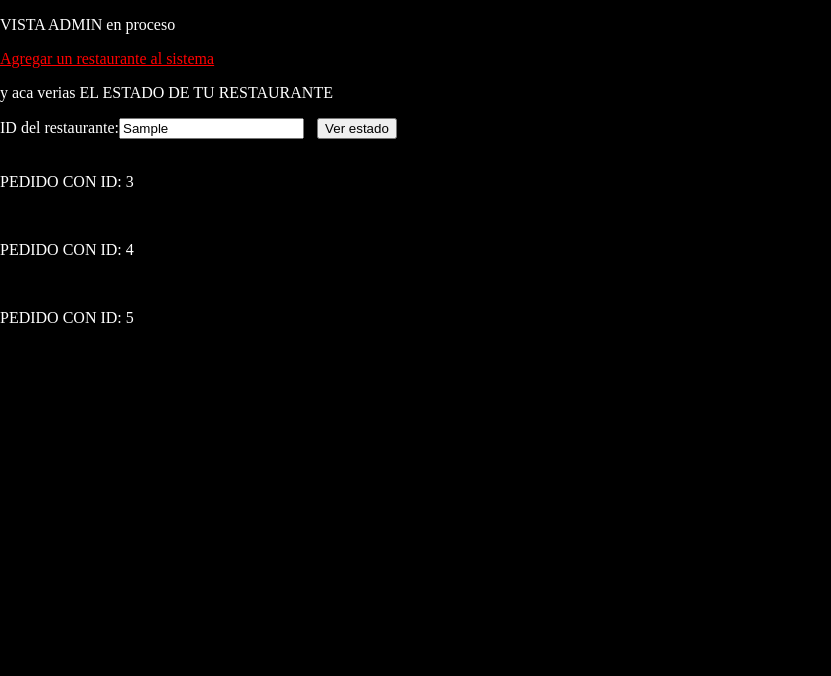
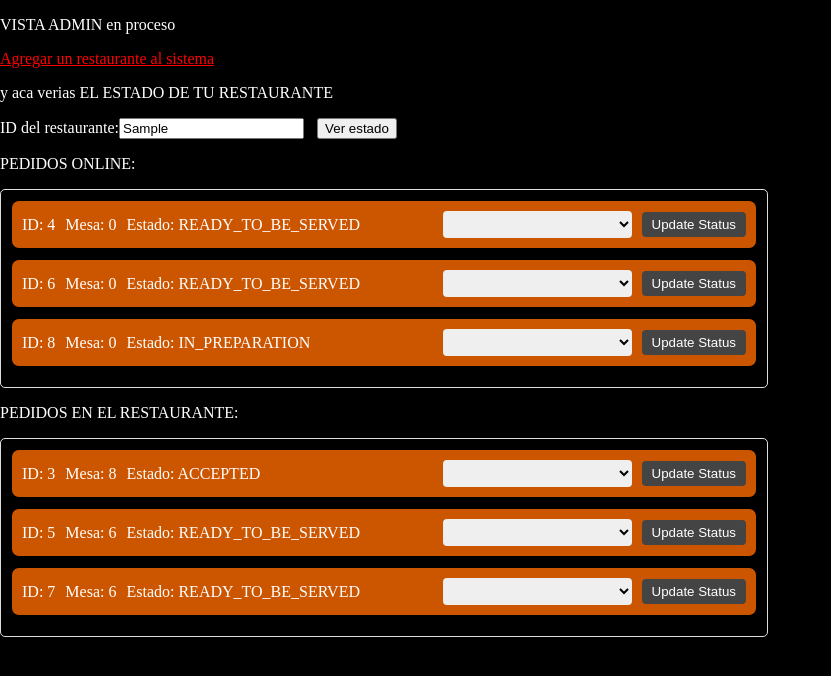
Before and after one commit to P11-P11/front_atado_con_alambre, an Angular app in the folder frontAlambre/: page /admin in a window 1280 px wide. Both pictures are taken after typing "Sample" into the empty fields and a click on the button "Ver estado". Shown: the top 676 px of the page, without its empty margins (0-831 px from the left). Built offline with nearby package versions, Linux system fonts and the light colour scheme.

Commit message:
sigue pantalla listar pedidos

```diff
--- a/frontAlambre/src/app/env/environment.ts
+++ b/frontAlambre/src/app/env/environment.ts
@@ -1,4 +1,4 @@
 export const Environment = {
     conectadoApi: false,
-    apiUrl: 'http://localhost:8080'
+    apiUrl: 'http://localhost:8080' // NO INCLUYE / AL FINAL
 };
--- /dev/null
+++ b/frontAlambre/src/app/item-order/item-order.component.css
@@ -0,0 +1,50 @@
+.order-item {
+    display: flex;
+    align-items: center;
+    padding: 10px;
+    margin-bottom: 10px;
+    border: 1px solid black;
+    border-radius: 8px;
+    background-color: #cc5500; /* Naranja oscuro */
+    color: white;
+    justify-content: space-between; /* Esto asegura que los elementos se distribuyan entre los extremos */
+
+}
+
+.order-info {
+    display: flex;
+    gap: 10px; /* Espacio entre ID, número de mesa y estado */
+    margin-right: 15px; /* Espacio entre el texto y las acciones */
+    flex-grow: 1; /* Esto hace que esta parte ocupe todo el espacio disponible a la izquierda */
+}
+
+.order-info p {
+    margin: 0;
+}
+
+.order-actions {
+    display: flex;
+    align-items: center;
+    gap: 10px; /* Espacio entre el select y el botón */
+    justify-content: flex-end; /* Empuja los elementos hacia la derecha */
+}
+
+.order-actions select {
+    padding: 5px;
+    border-radius: 4px;
+    border: none;
+}
+
+.order-actions button {
+    padding: 5px 10px;
+    border: none;
+    background-color: #444; /* Gris oscuro */
+    color: white;
+    cursor: pointer;
+    border-radius: 4px;
+    transition: background-color 0.2s;
+}
+
+.order-actions button:hover {
+    background-color: #222; /* Gris más oscuro */
+}
--- /dev/null
+++ b/frontAlambre/src/app/item-order/item-order.component.html
@@ -0,0 +1,17 @@
+<div class="order-item">
+    <div class="order-info">
+        <span>ID: {{ datos.id }}</span>
+        <span>Mesa: {{ datos.tableNumber }}</span>
+        <span>Estado: {{ datos.status }}</span>
+    </div>
+
+    <div class="order-actions">
+        <select [(ngModel)]="selectedStatus">
+            @for (status of statusOptions; track $index) {
+                <option [value]="status">{{ status }}</option>
+            }
+          </select>
+
+          <button (click)="updateStatus()">Update Status</button>
+    </div>
+  </div>
--- /dev/null
+++ b/frontAlambre/src/app/item-order/item-order.component.ts
@@ -0,0 +1,31 @@
+import { Component, Input, Output, EventEmitter } from '@angular/core';
+import { Order, OrderStatus } from '../models/models';
+import { FormsModule } from '@angular/forms';
+import { Environment } from '../env/environment';
+import { HttpClient } from '@angular/common/http';
+
+@Component({
+  selector: 'item-order',
+  standalone: true,
+  imports: [FormsModule],
+  templateUrl: './item-order.component.html',
+  styleUrl: './item-order.component.css'
+})
+export class ItemOrderComponent {
+  @Input() datos!: Order;
+  @Output() statusUpdated = new EventEmitter<{orderId: number, newStatus: OrderStatus}>();
+
+  statusOptions = Object.values(OrderStatus);
+  selectedStatus: OrderStatus;
+
+  constructor(private http: HttpClient) {
+    this.selectedStatus = this.datos?.status;
+  }
+
+  updateStatus() {
+
+
+    console.log(`Actualizando el pedido ${this.datos.id} al estado: ${this.selectedStatus}`);
+    this.statusUpdated.emit({"orderId": this.datos.id, "newStatus": this.selectedStatus});
+  }
+}
--- a/frontAlambre/src/app/vista-admin/vista-admin.component.css
+++ b/frontAlambre/src/app/vista-admin/vista-admin.component.css
@@ -4,3 +4,23 @@ label {
 li p {
     color: white;
 }
+.statusContainer {
+    max-height: 300px; /* Ajusta la altura máxima según tus necesidades */
+    max-width: 60%;
+    overflow-y: auto; /* Activa el scroll vertical cuando el contenido excede el alto máximo */
+    padding: 10px;
+    border: 1px solid #ddd; /* Borde opcional para destacar el contenedor */
+    margin-top: 15px;
+    border-radius: 5px;
+}
+
+.statusContainer p {
+    font-weight: bold;
+    margin: 0;
+    padding-bottom: 5px; /* Espacio entre el título y la lista de pedidos */
+}
+
+.statusContainer li {
+    list-style-type: none; /* Quita los puntos de la lista */
+    margin-bottom: 10px; /* Espacio entre los elementos de la lista */
+}
--- a/frontAlambre/src/app/vista-admin/vista-admin.component.html
+++ b/frontAlambre/src/app/vista-admin/vista-admin.component.html
@@ -11,14 +11,25 @@
     <button type="submit">Ver estado</button>
 
 </form>
+<p> PEDIDOS ONLINE: </p>
 <div class="statusContainer">
-
-    @for (order of orders; track order.id) {
+    @for (order of onlineOrders; track order.id) {
         <li>
-            <p> PEDIDO CON ID: {{order.id}} </p>
+            <item-order [datos]="order" (statusUpdated)="updateOrderStatus(restauranteID, $event.orderId, $event.newStatus)"> </item-order>
         </li>
     } @empty {
         <li> Este restaurante no tiene pedidos registrados</li>
     }
 
 </div>
+<p> PEDIDOS EN EL RESTAURANTE: </p>
+<div class="statusContainer">
+    @for (order of tableOrders; track order.id) {
+        <li>
+            <item-order [datos]="order" (statusUpdated)="updateOrderStatus(restauranteID, $event.orderId, $event.newStatus)"> </item-order>
+        </li>
+    } @empty {
+        <li> Este restaurante no tiene pedidos registrados</li>
+    }
+
+</div>
--- a/frontAlambre/src/app/vista-admin/vista-admin.component.ts
+++ b/frontAlambre/src/app/vista-admin/vista-admin.component.ts
@@ -1,33 +1,63 @@
 import { Component } from '@angular/core';
 import { RouterLink } from '@angular/router';
-import { FormBuilder, FormGroup, ReactiveFormsModule } from '@angular/forms';
+import { FormBuilder, FormGroup, ReactiveFormsModule, } from '@angular/forms';
 import { Environment } from '../env/environment';
 import { Order, OrderStatus } from '../models/models';
+import { ItemOrderComponent } from '../item-order/item-order.component';
+import { HttpClient } from '@angular/common/http';
 
 @Component({
   selector: 'vista-admin',
   standalone: true,
-  imports: [RouterLink, ReactiveFormsModule],
+  imports: [RouterLink, ReactiveFormsModule, ItemOrderComponent],
   templateUrl: './vista-admin.component.html',
   styleUrl: './vista-admin.component.css'
 })
 export class VistaAdminComponent {
   restauranteIDForm: FormGroup;
   orders: Order[] = [];
+  tableOrders: Order[] = [];
+  onlineOrders: Order[] = [];
+  restauranteID: number = 0;
 
-  constructor(private fb: FormBuilder) {
+  constructor(private fb: FormBuilder, private http: HttpClient) {
     this.restauranteIDForm = this.fb.group({
       idRestaurante: ['']
     })
   }
 
   submitForm() {
+
+    this.restauranteID = this.restauranteIDForm.value.idRestaurante;
+    this.getOrdersInfo();
+
+  }
+  updateOrderStatus(restaurantID: number, orderID: number, newStatus: OrderStatus) {
+
     if(Environment.conectadoApi) {
-      const baseUrl = Environment.apiUrl;
-
+      const url = `${Environment.apiUrl}/restaurants/${restaurantID}/orders/${orderID}`;
+      this.http.patch(url, newStatus).subscribe(
+        () => {
+          console.log(`Status del pedido ${orderID} actualizado a ${newStatus}`);
+          this.getOrdersInfo(); // Opcional: recarga los pedidos después de la actualización
+        });
     } else {
 
+      console.log("Aca le pegaría a la api para actualizar el estado y volver a recargar la lista");
+    }
 
+  }
+  getOrdersInfo() {
+    if(Environment.conectadoApi) {
+      const url = `${Environment.apiUrl}/restaurants/${this.restauranteID}/orders`;
+      this.http.get<Order[]>(url).subscribe(data => {
+          this.orders = data;
+          console.log('Orders fetched:', this.orders);
+        }
+      );
+    } else {
+
+      console.log("Acá cargo la lista");
       this.orders = [{
         "id": 3,
         "items": [
@@ -54,10 +84,52 @@ export class VistaAdminComponent {
         }
         ],
         "status": OrderStatus.READY_TO_BE_SERVED,
+        "tableNumber": 0,
+      },
+      {
+        "id": 5,
+        "items": [
+        {
+          "menuItem": {
+            "item": "galletitas",
+            "price": 1
+          },
+          "quantity": 6,
+        }
+        ],
+        "status": OrderStatus.READY_TO_BE_SERVED,
         "tableNumber": 6,
       },
       {
-        "id": 5,
+        "id": 6,
+        "items": [
+        {
+          "menuItem": {
+            "item": "galletitas",
+            "price": 1
+          },
+          "quantity": 6,
+        }
+        ],
+        "status": OrderStatus.READY_TO_BE_SERVED,
+        "tableNumber": 0,
+      },
+      {
+        "id": 7,
+        "items": [
+        {
+          "menuItem": {
+            "item": "galletitas",
+            "price": 1
+          },
+          "quantity": 6,
+        }
+        ],
+        "status": OrderStatus.READY_TO_BE_SERVED,
+        "tableNumber": 6,
+      },
+      {
+        "id": 8,
         "items": [
         {
           "menuItem": {
@@ -75,13 +147,18 @@ export class VistaAdminComponent {
         }
         ],
         "status": OrderStatus.IN_PREPARATION,
-        "tableNumber": 3,
+        "tableNumber": 0,
       }
     ]
 
     }
-
+    this.sortOrders();
   }
 
-  // LISTAR POR 2 COLUMNAS, PEDIDOS POR DELIVERY Y PEDIDOS POR MESA
+  sortOrders() {
+    this.onlineOrders = this.orders.filter(order => order.tableNumber == 0);
+    this.tableOrders = this.orders.filter(order => order.tableNumber != 0);
+  }
+
+
 }
```
